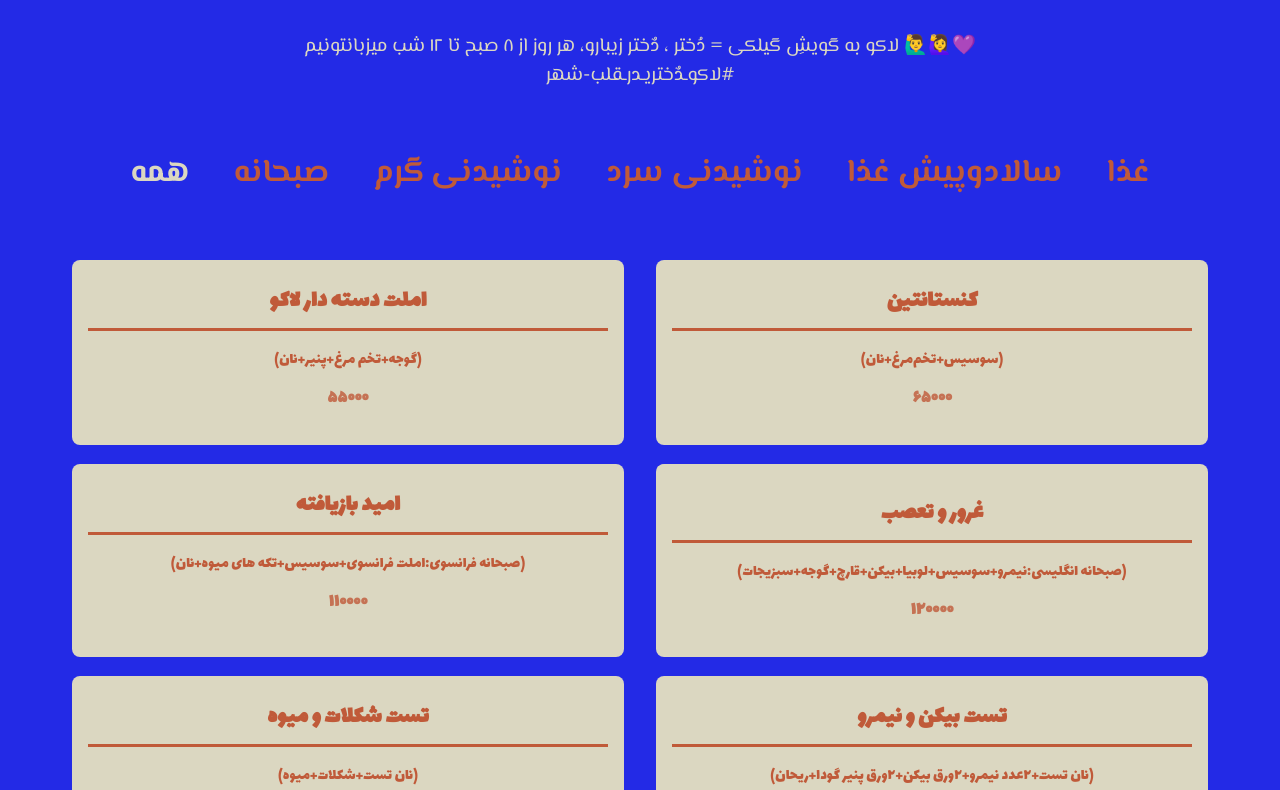
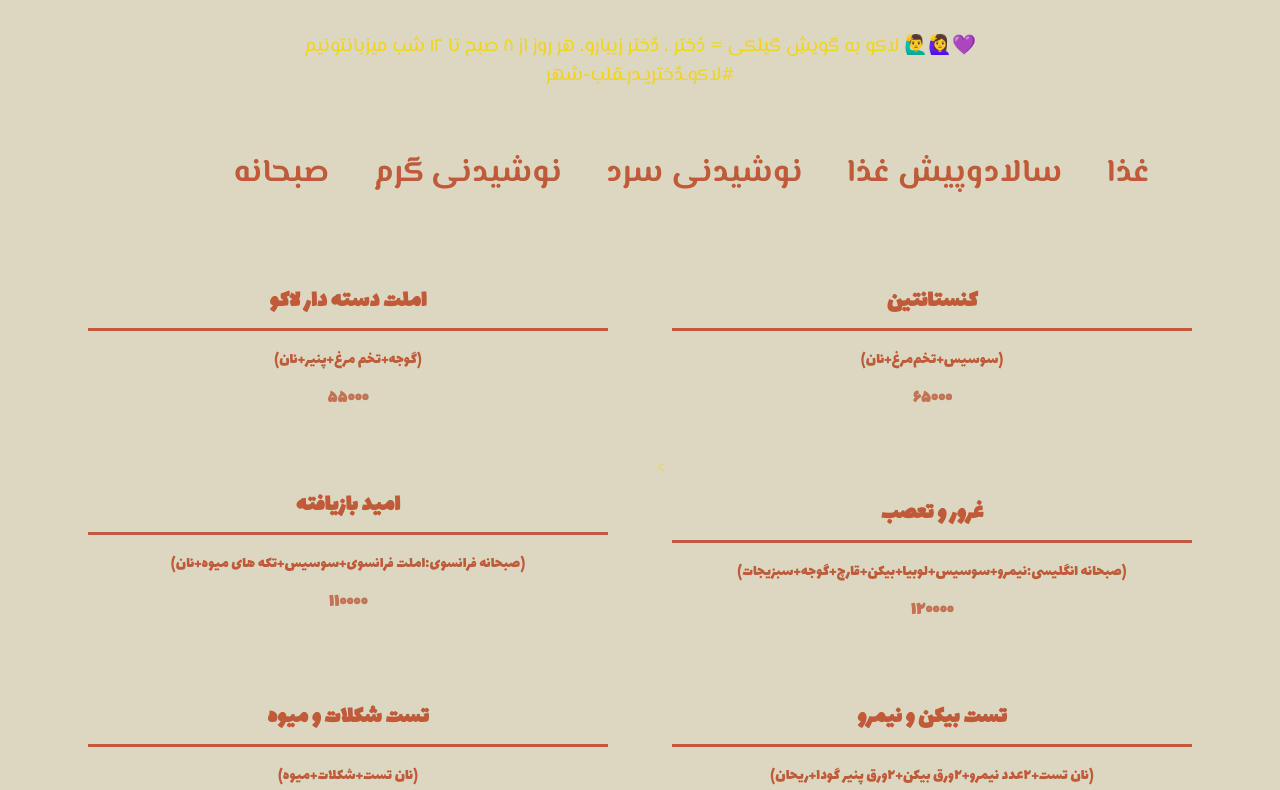
Before and after one commit to MaedePanahi/Menu-JS-, a plain HTML site: page index.html in a window 1280 px wide. Shown: the part 176-966 px from the top of the page. Drawn offline with Linux system fonts and the light colour scheme; a web font is replaced by a local one.

Commit message:
Update style.css

```diff
--- a/src/style.css
+++ b/src/style.css
@@ -14,8 +14,8 @@
     --Noto-Naskh-Urdu:'Noto Nastaliq Urdu', serif;
 }
 body{
-    background-color: #232ae6;
-    color: #dbd7c1;
+    background-color: #dbd7c1;
+    color: #f3d31c;
 }
 .menu{
     margin: 2rem 0;
```
